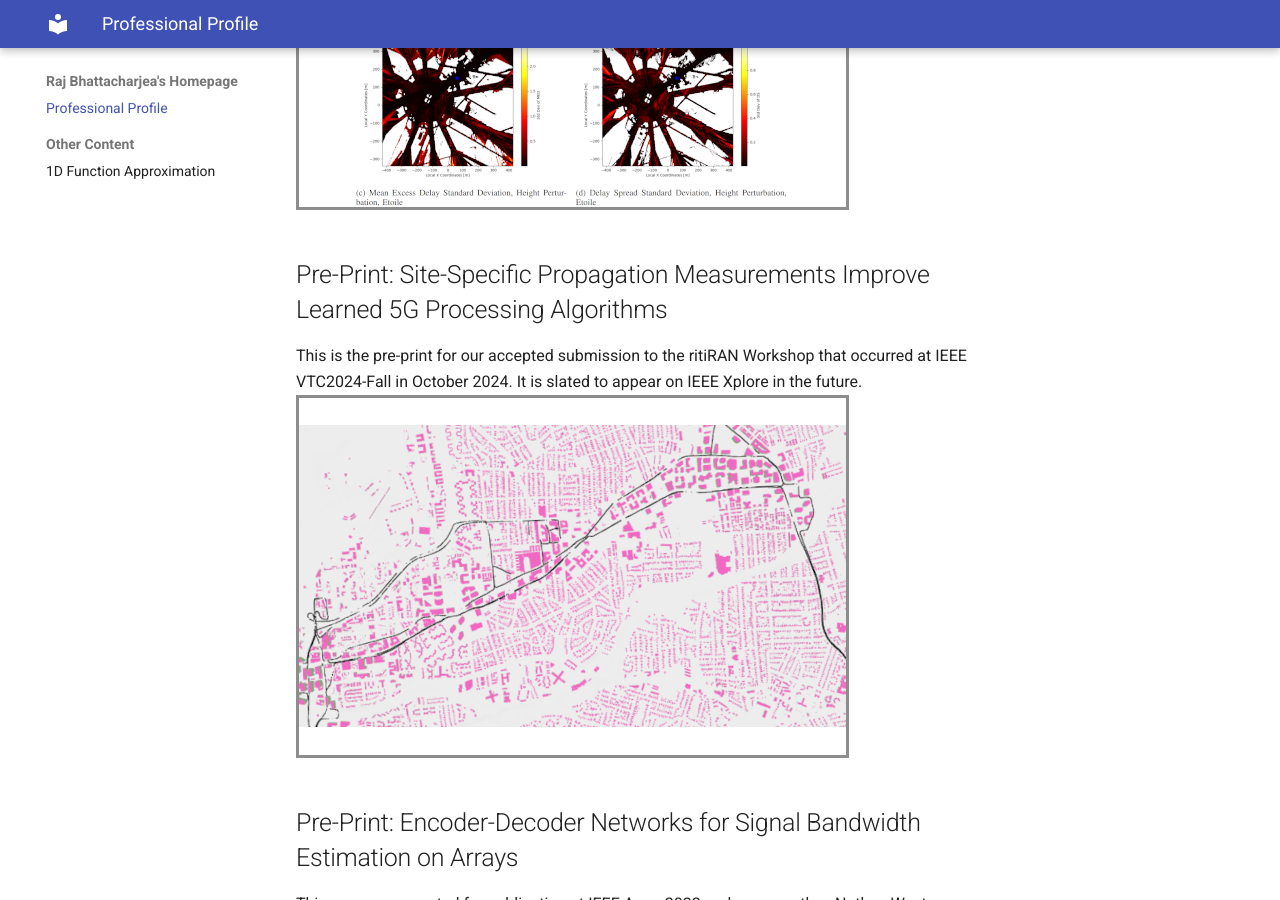
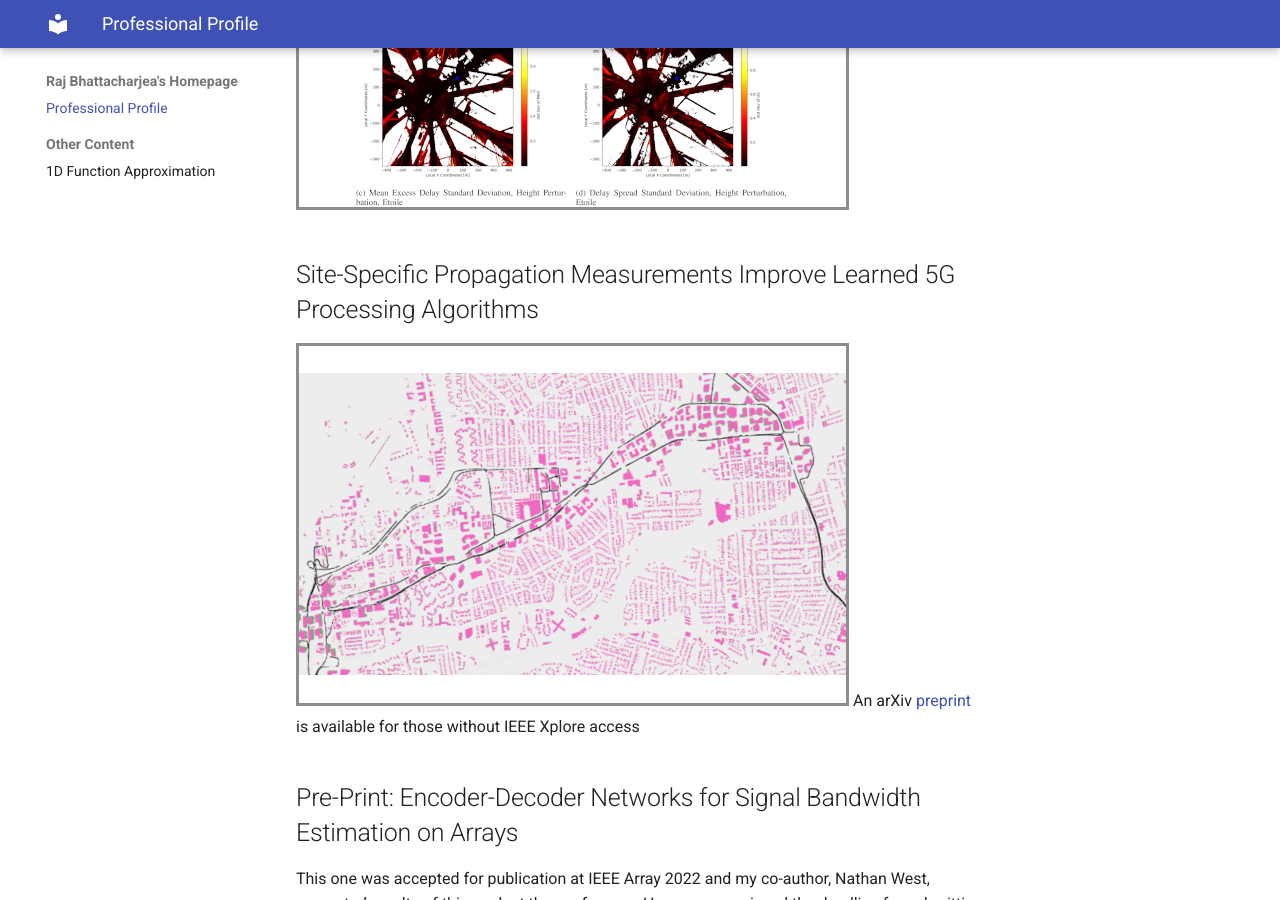
Before and after one commit to rajb245/rajb245.github.io, an MkDocs documentation site: the page built from docs/index.md, in a window 1280 px wide and 900 px high, scrolled down 1527 px. Built offline with MkDocs 1.6.1 and Material for MkDocs 9.7.7, drawn with Linux system fonts in a browser that asks for light colours.

Commit message:
Add link to IEEE version of ritiRAN paper

```diff
--- a/docs/index.md
+++ b/docs/index.md
@@ -41,9 +41,9 @@
 Last updated January 2025.
 ## Pre-Print: 3D Geometry Extraction for Sionna RT and Sensitivity Analysis
 [![OpenGERT: Open Source Automated Geometry Extraction with Geometric and Electromagnetic Sensitivity Analyses for Ray-Tracing Propagation Models](images/openGERT.png)](https://www.arxiv.org/abs/2501.06945)
-## Pre-Print: Site-Specific Propagation Measurements Improve Learned 5G Processing Algorithms
-This is the pre-print for our accepted submission to the ritiRAN Workshop that occurred at IEEE VTC2024-Fall in October 2024. It is slated to  appear on IEEE Xplore in the future.
-[![How Critical is Site-Specific RAN Optimization? 5G Open-RAN Uplink Air Interface Performance Test and Optimization from Macro-Cell CIR Data](images/ritiran.png)](https://arxiv.org/abs/2410.19565)
+## Site-Specific Propagation Measurements Improve Learned 5G Processing Algorithms
+[![How Critical is Site-Specific RAN Optimization? 5G Open-RAN Uplink Air Interface Performance Test and Optimization from Macro-Cell CIR Data](images/ritiran.png)](https://ieeexplore.ieee.org/document/10757968)
+An arXiv [preprint](https://arxiv.org/abs/2410.19565) is available for those without IEEE Xplore access
 ## Pre-Print: Encoder-Decoder Networks for Signal Bandwidth Estimation on Arrays
 This one was accepted for publication at IEEE Array 2022 and my co-author, Nathan West, presented results of this work at the conference.
 However, we missed the deadline for submitting the final camera-ready files for archival on IEEE Xplore (oops). So, here's the arXiv version.
```
